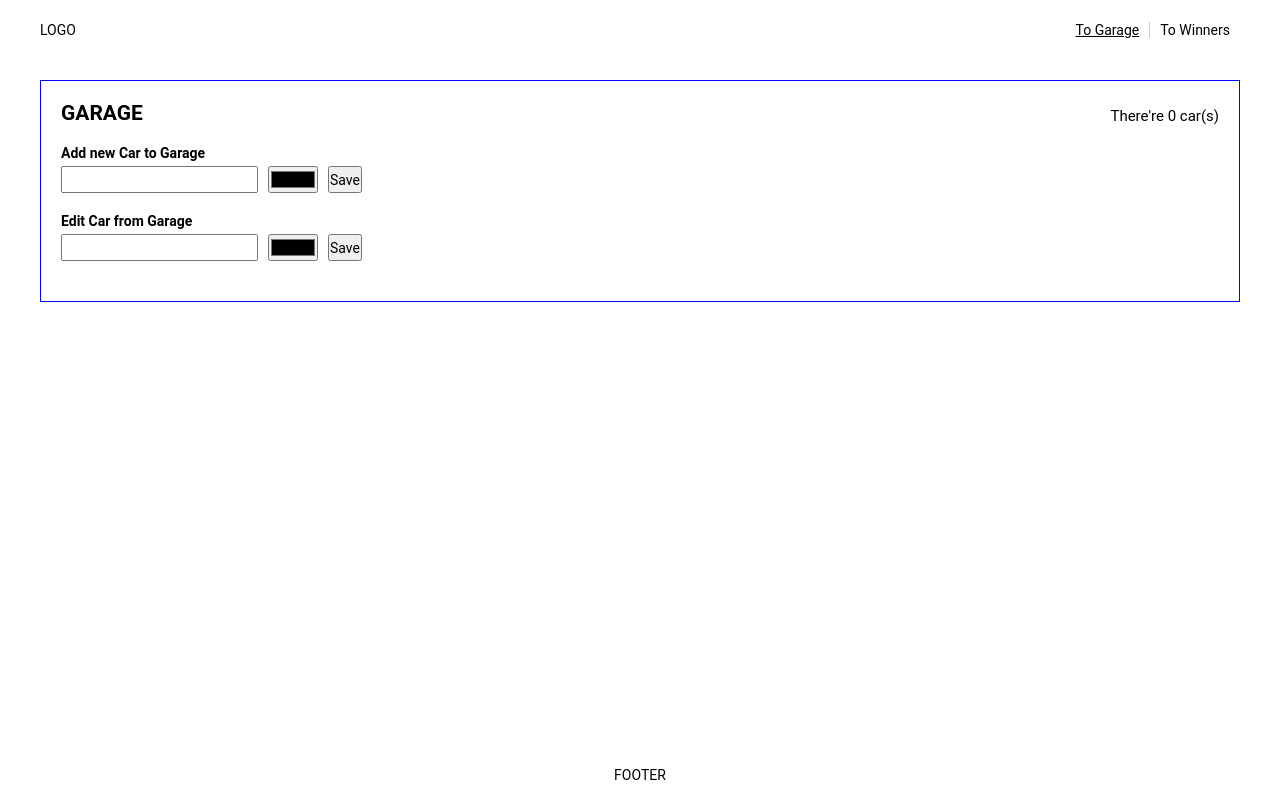
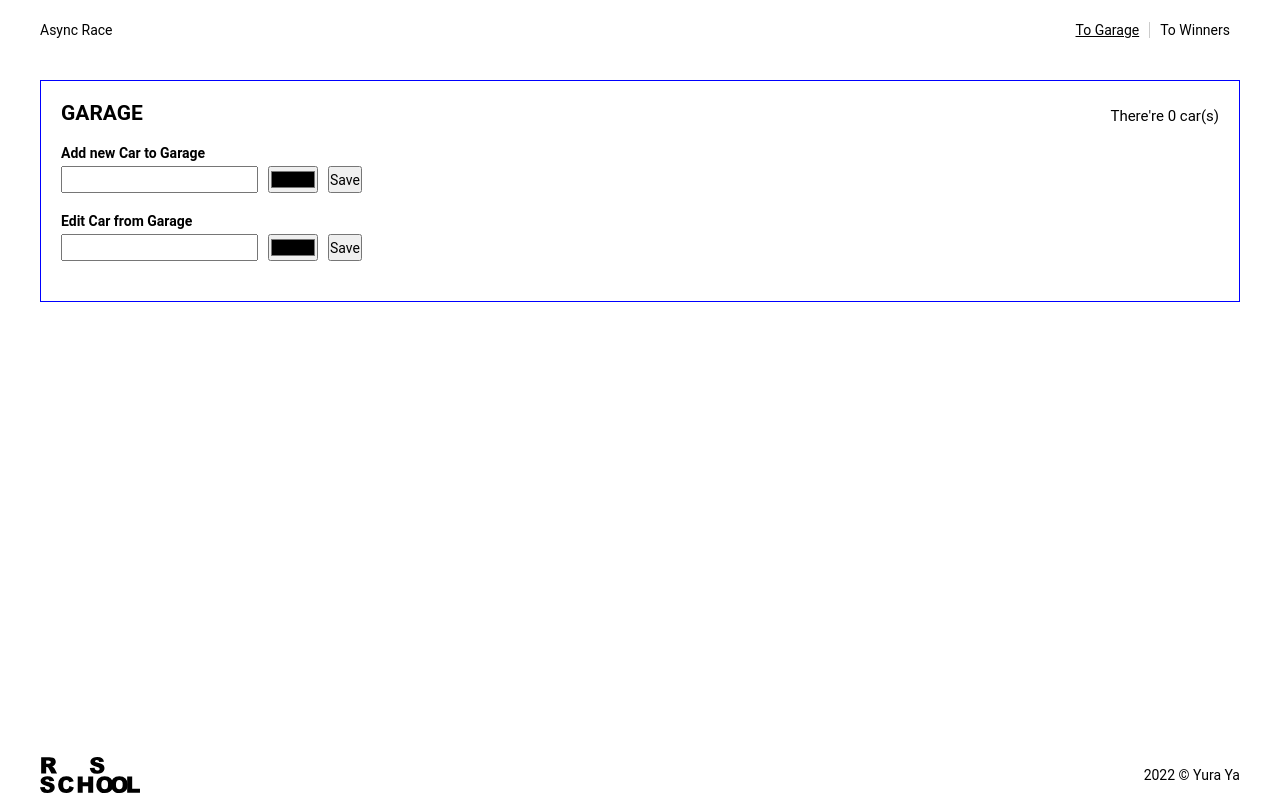
Before and after one commit to yygthb/-rsschool-stage1, a website built with webpack: page async-race/public/index.html in a window 1280 px wide. Built offline with nearby package versions, Linux system fonts and the light colour scheme; files whose address does not match are found by name.

Commit message:
feat: footer

```diff
--- a/async-race/src/assets/scripts/view/components/Footer.ts
+++ b/async-race/src/assets/scripts/view/components/Footer.ts
@@ -1,11 +1,59 @@
 import { INodeProps, NodeElement } from '../../utils/nodeElement';
+import Image from '../ui/Image';
+import Link from '../ui/Link';
 
 class Footer extends NodeElement {
   constructor(nodeProps: INodeProps) {
     super({
       ...nodeProps,
-      content: 'FOOTER',
       classNames: 'footer',
+    });
+
+    this.init();
+  }
+
+  init() {
+    this.courseLinkComponent();
+    this.infoComponent();
+  }
+
+  private courseLinkComponent() {
+    const courseLink = new Link({
+      parentNode: this.node,
+      classNames: 'course-link',
+    });
+    courseLink.init({
+      href: 'https://rs.school/',
+      target: true,
+    });
+
+    const courseImg = new Image({
+      parentNode: courseLink.node,
+      classNames: 'school-logo',
+    });
+    courseImg.init({
+      src: './assets/img/icon/rs.svg',
+      alt: 'RS-School icon',
+      title: 'RS-School website',
+    });
+  }
+
+  private infoComponent() {
+    const info = new NodeElement({
+      parentNode: this.node,
+      tagName: 'span',
+      classNames: 'info',
+      content: '2022 © ',
+    });
+
+    const authorLink = new Link({
+      parentNode: info.node,
+      classNames: 'info__link',
+      content: 'Yura Ya',
+    });
+    authorLink.init({
+      href: 'https://github.com/yygthb',
+      target: true,
     });
   }
 }
--- a/async-race/src/assets/scripts/view/components/Header.ts
+++ b/async-race/src/assets/scripts/view/components/Header.ts
@@ -14,7 +14,7 @@ class Header extends NodeElement {
 
     new NodeElement({
       parentNode: this.node,
-      content: 'LOGO',
+      content: 'Async Race',
     });
   }
 
--- /dev/null
+++ b/async-race/src/assets/scripts/view/ui/Image.ts
@@ -0,0 +1,22 @@
+import { INodeProps, NodeElement } from '../../utils/nodeElement';
+
+interface IImageProps {
+  src: string;
+  alt?: string;
+  title?: string;
+}
+
+class Image extends NodeElement {
+  constructor(nodeProps: INodeProps) {
+    super({ ...nodeProps, tagName: 'img' });
+  }
+
+  init({ src = '', alt = '', title = '' }: IImageProps) {
+    const image = this.node as HTMLImageElement;
+    image.src = src;
+    image.alt = alt;
+    image.title = title;
+  }
+}
+
+export default Image;
--- /dev/null
+++ b/async-race/src/assets/scripts/view/ui/Link.ts
@@ -0,0 +1,23 @@
+import { INodeProps, NodeElement } from '../../utils/nodeElement';
+
+interface ILinkProps {
+  href: string;
+  target?: boolean;
+}
+
+class Link extends NodeElement {
+  constructor(nodeProps: INodeProps) {
+    super({ ...nodeProps, tagName: 'a' });
+  }
+
+  init({ href = '#', target = false }: ILinkProps) {
+    const link = this.node as HTMLLinkElement;
+    link.href = href;
+
+    if (target) {
+      link.setAttribute('target', '_blank');
+    }
+  }
+}
+
+export default Link;
--- a/async-race/src/assets/scss/components/_footer.scss
+++ b/async-race/src/assets/scss/components/_footer.scss
@@ -1,6 +1,24 @@
 .footer {
   height: 50px;
+  margin-top: 20px;
+  padding: 20px 0;
   display: flex;
   align-items: center;
-  justify-content: center;
+  justify-content: space-between;
+  gap: 20px;
+
+  .course-link {
+    .school-logo {
+      display: block;
+      width: 100px;
+    }
+  }
+
+  .info {
+    &__link {
+      &:hover {
+        text-decoration: underline;
+      }
+    }
+  }
 }
```
Also changed, not shown: async-race/src/assets/img/icon/rs.svg (added).
